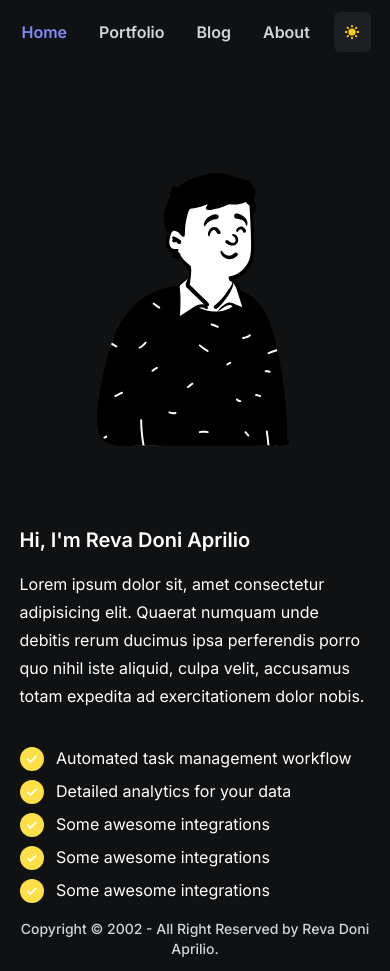
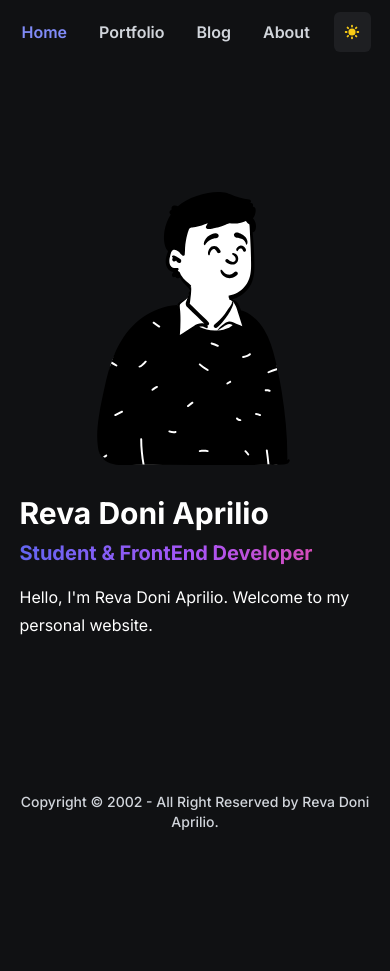
Before and after one commit to RevDonz/revdonz.my.id, a Next.js app: page / in a window 390 px wide. After the commit the page ends 844 px from the top, so only its background shows below. Built offline with nearby package versions, Linux system fonts and the light colour scheme.

Commit message:
refactor(page): complete the main page & setup colors

```diff
--- a/src/components/mollecules/DarkMode.tsx
+++ b/src/components/mollecules/DarkMode.tsx
@@ -15,14 +15,14 @@ const DarkMode = () => {
     <Button
       className={clsx(
         'text-lg rounded-md h-10 w-10',
-        'bg-indigo-50 dark:bg-dark-500/50'
+        'bg-primary-50 dark:bg-dark-500/50'
       )}
       onClick={() => {
         setTheme(theme === 'light' ? 'dark' : 'light');
       }}
     >
       {theme === 'light' ? (
-        <HiMoon className={clsx('text-indigo-700')} />
+        <HiMoon className={clsx('text-primary-700')} />
       ) : (
         <HiSun className={clsx('text-yellow-400')} />
       )}
--- a/src/components/organism/Header.tsx
+++ b/src/components/organism/Header.tsx
@@ -45,9 +45,9 @@ const Navbar = () => {
                 <a
                   className={clsx(
                     'py-2 px-4 rounded-md transition-all font-semibold relative inline-flex',
-                    'hover:bg-indigo-100 dark:hover:bg-dark-500/50',
+                    'hover:bg-primary-100 dark:hover:bg-dark-500/50',
                     route.link === pathname
-                      ? 'text-indigo-700 dark:text-indigo-400'
+                      ? 'text-primary-700 dark:text-primary-400'
                       : 'text-gray-700 dark:text-gray-300'
                   )}
                 >
--- a/src/pages/index.tsx
+++ b/src/pages/index.tsx
@@ -1,55 +1,27 @@
 import Main from '@/components/template';
+import clsx from 'clsx';
 import Image from 'next/image';
 
 export default function Index() {
   return (
     <Main className='flex flex-col-reverse items-center h-full justify-center leading-6 md:flex-row'>
-      <div className=' w-full border-solid md:w-1/2'>
-        <h2 className='m-0 text-xl font-semibold lg:text-3xl md:text-2xl'>
-          {"Hi, I'm Reva Doni Aprilio"}
-        </h2>
+      <div className='w-full border-solid md:w-1/2 bg-secondary'>
+        <h1>Reva Doni Aprilio</h1>
+        <h3
+          className={clsx(
+            'bg-clip-text text-transparent bg-gradient-to-r pt-2',
+            'from-primary-500 via-ternary-500 to-secondary-500'
+          )}
+        >
+          Student & FrontEnd Developer
+        </h3>
         <p className='pt-4 pb-8 m-0 leading-7 border-0 border-gray-300 sm:pr-10 lg:text-lg'>
-          Lorem ipsum dolor sit, amet consectetur adipisicing elit. Quaerat
-          numquam unde debitis rerum ducimus ipsa perferendis porro quo nihil
-          iste aliquid, culpa velit, accusamus totam expedita ad exercitationem
-          dolor nobis.
+          {"Hello, I'm Reva Doni Aprilio. Welcome to my personal website."}
         </p>
-        <ul className='p-0 m-0 leading-6 border-0 border-gray-300'>
-          <li className=' relative py-1 pl-0 text-left border-solid'>
-            <span className='inline-flex items-center justify-center w-6 h-6 mr-2 bg-yellow-300 rounded-full'>
-              <span className='text-sm font-bold'>✓</span>
-            </span>{' '}
-            Automated task management workflow
-          </li>
-          <li className=' relative py-1 pl-0 text-left border-solid'>
-            <span className='inline-flex items-center justify-center w-6 h-6 mr-2 bg-yellow-300 rounded-full'>
-              <span className='text-sm font-bold'>✓</span>
-            </span>{' '}
-            Detailed analytics for your data
-          </li>
-          <li className=' relative py-1 pl-0 text-left border-solid'>
-            <span className='inline-flex items-center justify-center w-6 h-6 mr-2 bg-yellow-300 rounded-full'>
-              <span className='text-sm font-bold'>✓</span>
-            </span>{' '}
-            Some awesome integrations
-          </li>
-          <li className=' relative py-1 pl-0 text-left border-solid'>
-            <span className='inline-flex items-center justify-center w-6 h-6 mr-2 bg-yellow-300 rounded-full'>
-              <span className='text-sm font-bold'>✓</span>
-            </span>{' '}
-            Some awesome integrations
-          </li>
-          <li className=' relative py-1 pl-0 text-left border-solid'>
-            <span className='inline-flex items-center justify-center w-6 h-6 mr-2 bg-yellow-300 rounded-full'>
-              <span className='text-sm font-bold'>✓</span>
-            </span>{' '}
-            Some awesome integrations
-          </li>
-        </ul>
       </div>
 
-      <div className='relative w-full max-w-md mt-10 mb-4 text-center bg-no-repeat bg-contain border-solid md:mt-0 md:max-w-none lg:mb-0 md:w-1/2'>
-        <Image alt='doodle' src='/me.svg' priority width={200} height={400} />
+      <div className='relative w-full max-w-md mb-4 text-center bg-no-repeat bg-contain border-solid md:mt-0 md:max-w-none lg:mb-0 md:w-1/2'>
+        <Image alt='doodle' src='/me.svg' priority width={200} height={300} />
       </div>
     </Main>
   );
--- a/src/styles/globals.css
+++ b/src/styles/globals.css
@@ -9,6 +9,26 @@
     @apply bg-gray-50 dark:bg-dark-900;
   }
 
+  h1 {
+    @apply text-3xl font-bold md:text-4xl;
+  }
+
+  h2 {
+    @apply text-2xl font-bold md:text-3xl;
+  }
+
+  h3 {
+    @apply text-xl font-bold md:text-2xl;
+  }
+
+  h4 {
+    @apply text-lg font-bold md:text-xl;
+  }
+
+  h5 {
+    @apply font-bold md:text-lg;
+  }
+
   .layout {
     @apply mx-auto w-[90%] max-w-3xl md:w-full;
   }
--- a/tailwind.config.js
+++ b/tailwind.config.js
@@ -1,4 +1,5 @@
 const { fontFamily } = require('tailwindcss/defaultTheme');
+const colors = require('tailwindcss/colors');
 
 module.exports = {
   content: ['./src/**/*.{js,jsx,ts,tsx,mdx}'],
@@ -12,6 +13,9 @@ module.exports = {
         sans: ['Inter', ...fontFamily.sans],
       },
       colors: {
+        primary: colors.indigo,
+        secondary: colors.pink,
+        ternary: colors.purple,
         dark: {
           100: '#A6A7AB',
           200: '#909296',
```
